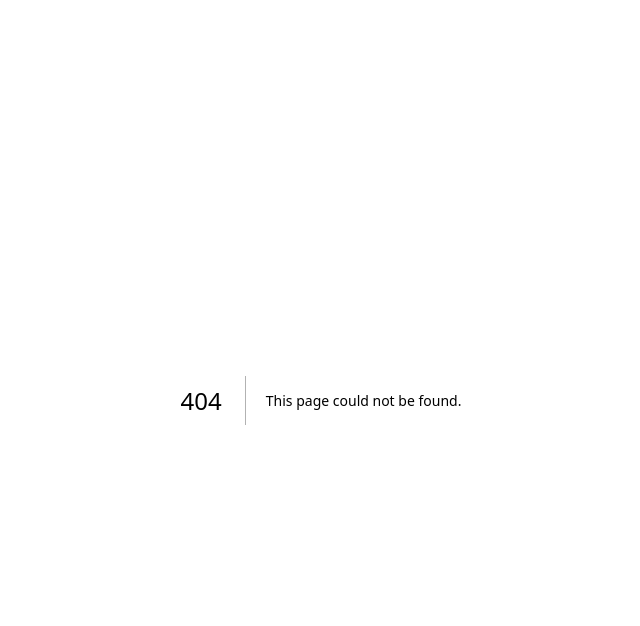
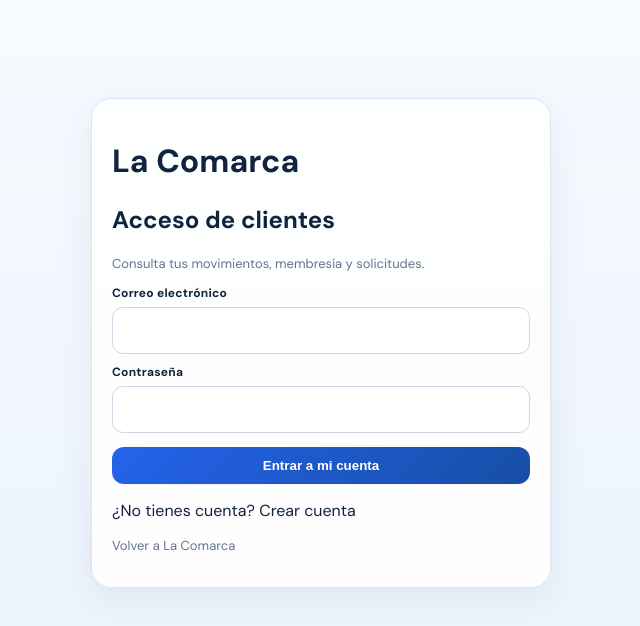
Before and after one commit to lacomarcaventas-del/la-comarca-pokemon, a Next.js app: page /acceso in a window 1280 px wide. Before the commit this address had no page. Shown: the top 626 px of the page, without its empty margins (319-959 px from the left). Built offline with nearby package versions, Linux system fonts and the light colour scheme; no server answers.

Commit message:
Agregar acceso de clientes

```diff
--- /dev/null
+++ b/app/acceso/page.tsx
@@ -0,0 +1,11 @@
+"use client";
+import {useState} from "react";
+import {useRouter} from "next/navigation";
+import Link from "next/link";
+import {supabaseBrowser} from "../../lib/supabase";
+
+export default function Acceso(){
+ const router=useRouter(); const [email,setEmail]=useState(""); const [password,setPassword]=useState(""); const [err,setErr]=useState(""); const [busy,setBusy]=useState(false);
+ async function submit(e:any){e.preventDefault();setBusy(true);setErr("");const sb=supabaseBrowser();const {error}=await sb.auth.signInWithPassword({email,password});if(error){setErr(error.message);setBusy(false);return}router.push("/cuenta");}
+ return <main className="wrap"><div className="panel center"><h1>La Comarca</h1><h2>Acceso de clientes</h2><p className="muted">Consulta tus movimientos, membresía y solicitudes.</p><form onSubmit={submit}><label>Correo electrónico</label><input type="email" required value={email} onChange={e=>setEmail(e.target.value)}/><label>Contraseña</label><input type="password" required value={password} onChange={e=>setPassword(e.target.value)}/><button className="btn" style={{width:"100%",marginTop:14}} disabled={busy}>{busy?"Verificando...":"Entrar a mi cuenta"}</button></form>{err&&<p className="notice">{err}</p>}<p style={{marginTop:16}}>¿No tienes cuenta? <Link href="/registro">Crear cuenta</Link></p><p className="muted"><Link href="/">Volver a La Comarca</Link></p></div></main>;
+}
```
